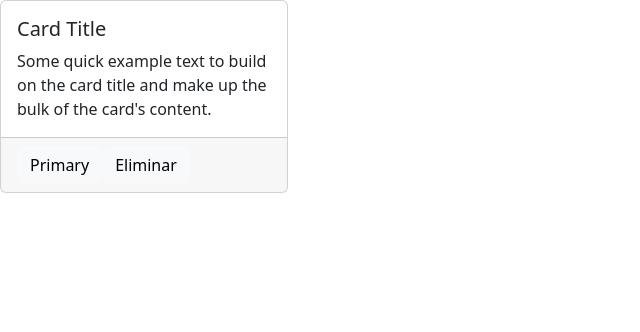
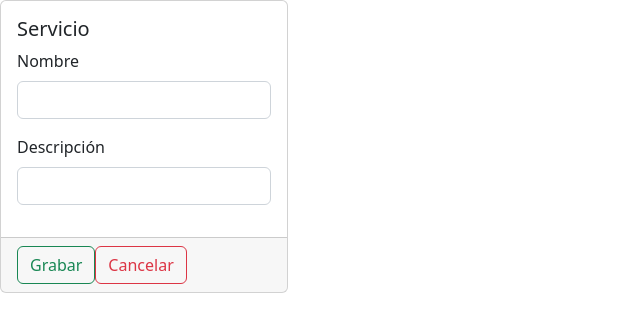
Before and after one commit to denis-nahuamel/services-react, a React (Create React App) app: page / in a window 1280 px wide. Shown: the top 332 px of the page, without its empty margins (0-640 px from the left). Built offline with nearby package versions, Linux system fonts and the light colour scheme.

Commit message:
create add service card

```diff
--- a/src/App.js
+++ b/src/App.js
@@ -2,10 +2,11 @@ import logo from './logo.svg';
 import './App.css';
 import Header from './header';
 import CardService from './components/card';
+import AddService from './components/add-service';
 
 function App() {
   return (
-      <CardService />
+      <AddService />
   );
 }
 
--- /dev/null
+++ b/src/components/add-service.js
@@ -0,0 +1,29 @@
+import Button from 'react-bootstrap/Button';
+import Card from 'react-bootstrap/Card';
+
+import Form from 'react-bootstrap/Form';
+const AddService = () => {
+    return (
+        <Card style={{ width: '18rem' }} >
+            <Card.Body>
+                <Card.Title >Servicio</Card.Title>
+                <Form>
+                    <Form.Group className="mb-3" controlId="nombre">
+                        <Form.Label>Nombre</Form.Label>
+                        <Form.Control type="text" />
+                    </Form.Group>
+
+                    <Form.Group className="mb-3" controlId="descripcion">
+                        <Form.Label>Descripción</Form.Label>
+                        <Form.Control type="text" />
+                    </Form.Group>
+                </Form>
+            </Card.Body>
+            <Card.Footer >
+                <Button variant="outline-success">Grabar</Button>
+                <Button variant="outline-danger">Cancelar</Button>
+            </Card.Footer>
+        </Card>
+    );
+}
+export default AddService;
```
